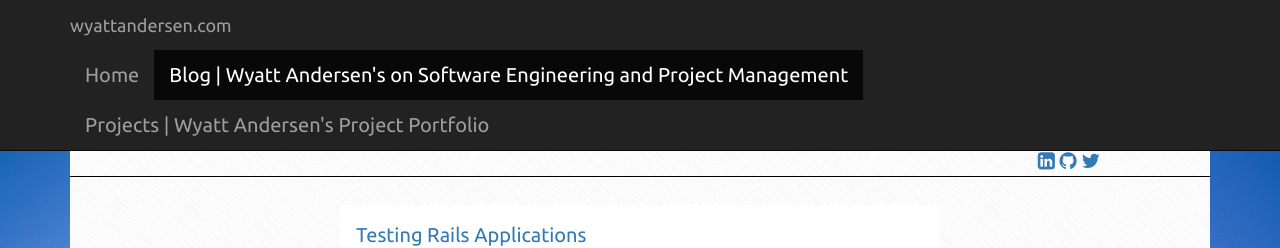
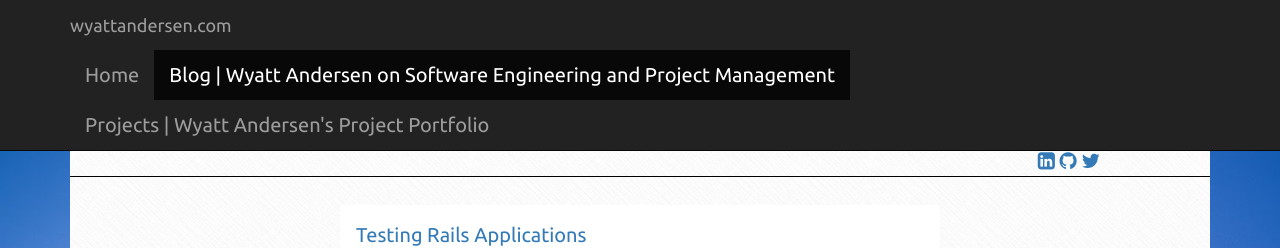
Before and after one commit to lostphilosopher/wyattandersen-jekyll, a Jekyll site: the page built from blog.html, in a window 1280 px wide. Shown: the top 248 px of the page. Built offline with Jekyll 4.4.1, drawn with Linux system fonts in a browser that asks for light colours.

Commit message:
Fixing typo

```diff
--- a/blog.html
+++ b/blog.html
@@ -1,7 +1,7 @@
 ---
 layout: default
 group: nav
-title: Blog | Wyatt Andersen's on Software Engineering and Project Management
+title: Blog | Wyatt Andersen on Software Engineering and Project Management
 description: Blog posts by Wyatt Andersen on software engineering, tech, Agile, project management, and leadership.
 ---
 <div class="row section">
```
